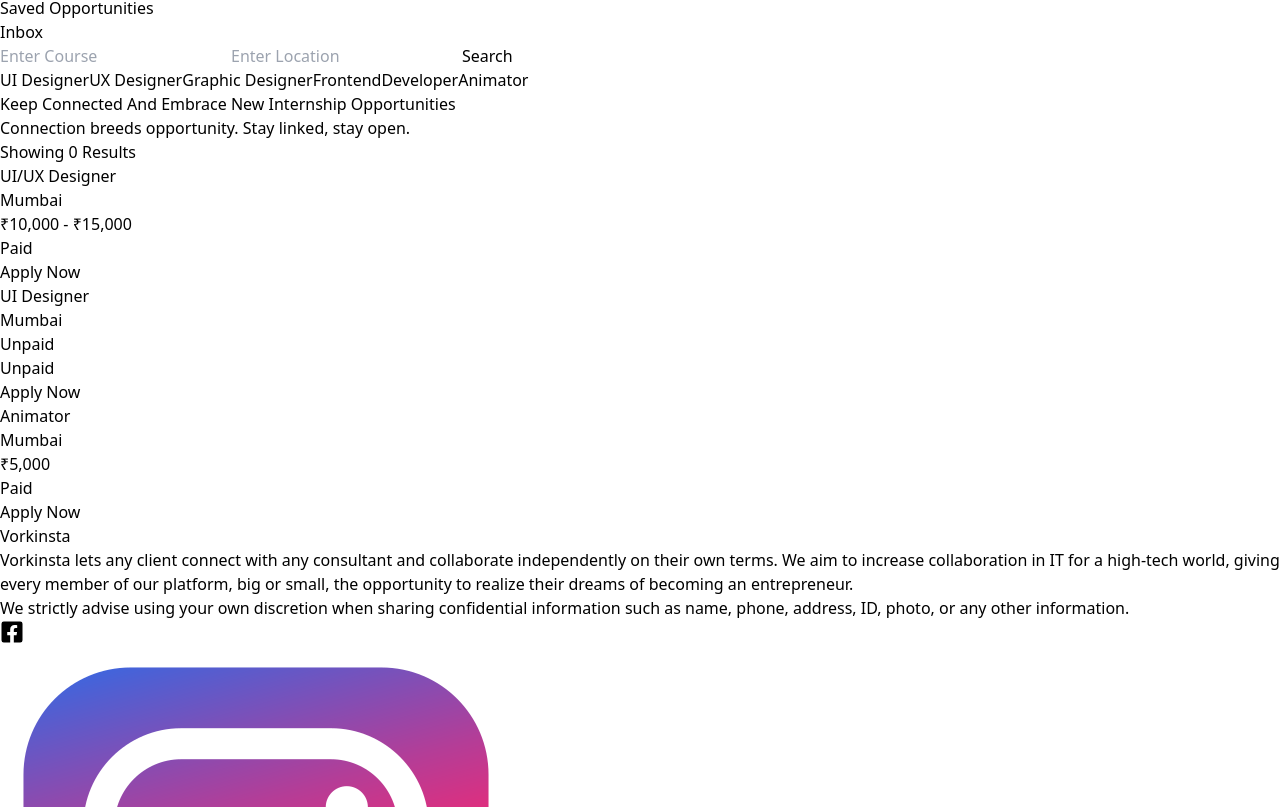
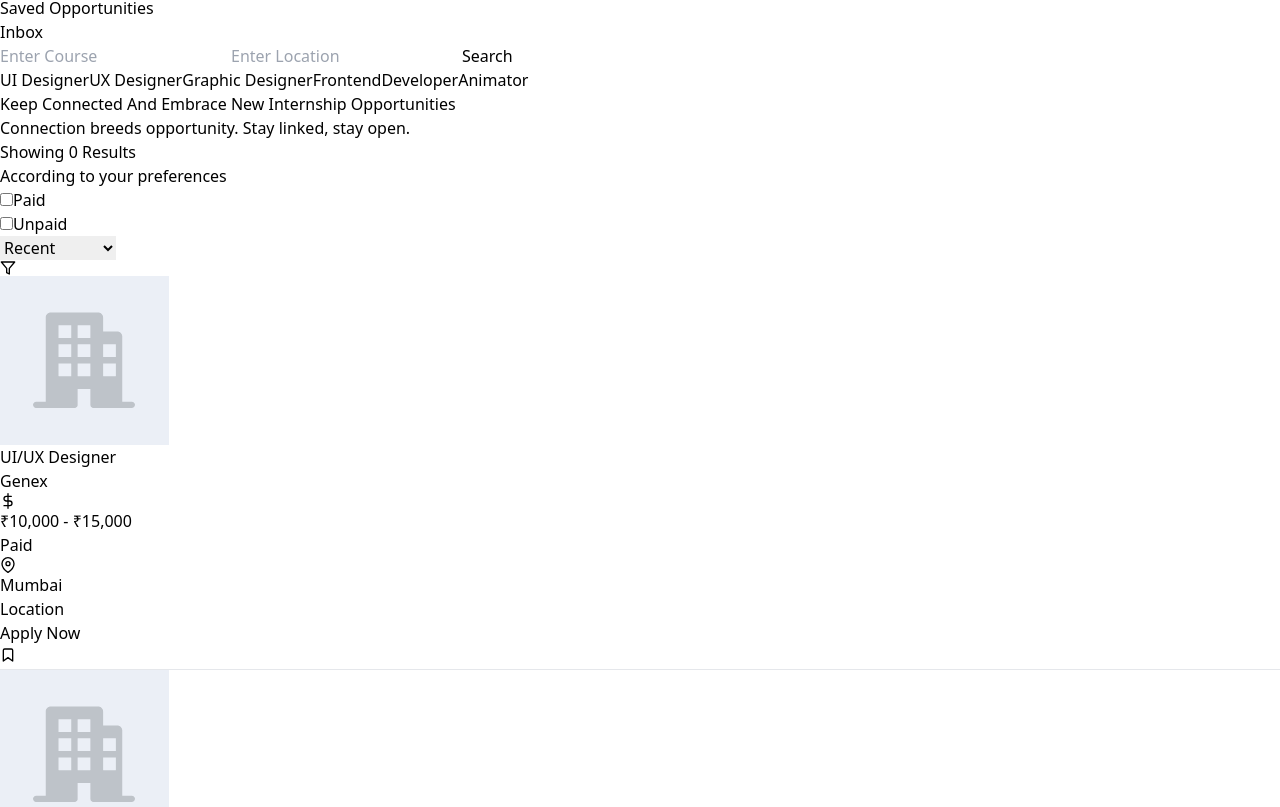
Before and after one commit to sanketmahadik191/Vi-WebDev, a React (Vite) app: page /intern2 in a window 1280 px wide. Shown: the part 733-1540 px from the top of the page. Built offline with nearby package versions, Linux system fonts and the light colour scheme.

Commit message:
vi-intern joblist done

```diff
--- a/src/components/InternHomePage2/JobCard.jsx
+++ b/src/components/InternHomePage2/JobCard.jsx
@@ -1,16 +1,68 @@
+import { FiDollarSign, FiMapPin, FiBookmark } from 'react-icons/fi';
+import img from "../../assets/InternImg.png"
+
 const JobCard = ({ title, salary, location, type }) => {
   return (
-      <div className="bg-white p-4 rounded shadow flex justify-between items-center">
+    <>
+
+
+      {/* bottom div */}
+      <div className='w-full  p-6 flex justify-between items-center'>
+        <div className='flex  w-1/3'>
+          <div className='flex justify-center items-center mx-2'>
+            <img
+              className="w-12 h-12  object-cover rounded-md"
+              src={img} alt="img" />
+          </div>
+          <div className='mx-4'>
+            <h2 className="text-lg sm:text-xl font-bold text-gray-900">{title}</h2>
+            <p className="text-gray-600 text-sm sm:text-base">Genex</p>
+          </div>
+
+        </div>
+        {/* doller */}
+        <div className='flex items-center  w-1/4'>
+          <div >
+            <FiDollarSign className="text-orange-600 bg-gray-100 p-2 rounded text-3xl font-bold w-9 h-9
+         flex items-center justify-center mx-4" />
+
+          </div>
+
+          <div className=' w-2/3'>
+            <p className='font-semibold'>{salary}</p>
+            <span className='text-gray-500 text-sm'>{type}</span>
+          </div>
+        </div>
+
+
+        {/* location */}
+        <div className='flex items-center  w-1/5'>
           <div>
-          <h3 className="font-bold">{title}</h3>
-          <p className="text-gray-600">{location}</p>
+            <FiMapPin className="text-blue-600 bg-gray-100 p-2 rounded text-3xl font-bold w-9 h-9
+         flex items-center justify-center mx-4" />
           </div>
           <div>
-          <p className="text-green-500">{salary}</p>
-          <p>{type}</p>
+            <p className='font-semibold'>{location}</p>
+            <span className='text-gray-500 text-sm'>Location</span>
           </div>
-        <button className="bg-blue-500 text-white py-2 px-4 rounded">Apply Now</button>
         </div>
+
+        <div className='flex gap-8 px-4'>
+          <div >
+            <button className="bg-white font-semibold border border-gray-300 rounded-full px-6 py-2 hover:bg-gray-200 transition">
+              Apply Now
+            </button>
+          </div>
+          <div className='flex items-center'>
+            <button className="bg-white text-black border border-gray-300 rounded-lg p-2 hover:bg-gray-200 transition flex items-center">
+              <FiBookmark className="text-xl" />
+            </button>
+          </div>
+        </div>
+
+      </div>
+      <hr className="border-t-2 border-gray-300 my-2" />
+    </>
   );
 };
 
--- a/src/components/InternHomePage2/JobList.jsx
+++ b/src/components/InternHomePage2/JobList.jsx
@@ -1,22 +1,61 @@
 import JobCard from './JobCard';
+import { FiFilter } from 'react-icons/fi';
 
 const JobList = () => {
   const jobs = [
     { title: 'UI/UX Designer', salary: '₹10,000 - ₹15,000', location: 'Mumbai', type: 'Paid' },
-    { title: 'UI Designer', salary: 'Unpaid', location: 'Mumbai', type: 'Unpaid' },
-    { title: 'Animator', salary: '₹5,000', location: 'Mumbai', type: 'Paid' },
+
+    { title: 'UI Designer', salary: 'Unpaid', location: ' Mumbai ', type: 'Unpaid' },
+    { title: 'Animator', salary: '₹5,000', location: 'pune', type: 'Paid' },
     // Add more jobs here
   ];
 
   return (
-    <div className="bg-gray-50 p-6">
-      <h2 className="font-bold text-xl mb-4">Showing 0 Results</h2>
-      <div className="space-y-4">
+    <>
+
+      <div className="bg-white shadow-lg rounded-lg border mt-4 ">
+        {/* top div */}
+        <div className="flex items-center  p-6 rounded-t-lg justify-between bg-cyan-100 ">
+          <div className=' pr-6'>
+            <h2 className="text-lg font-bold"> Showing <span> 0 </span> Results</h2>
+            <p>According to your preferences</p>
+          </div>
+          <div className="flex items-center gap-5 ">
+
+            <div className="flex items-center gap-2 ">
+              <input type="checkbox" id="paid" className="w-3 h-3" />
+              <label htmlFor="paid" className="text-lg text-pink-600 font-semibold">Paid</label>
+            </div>
+
+            <div className="flex items-center gap-2 ">
+              <input type="checkbox" id="unpaid" className="w-3 h-3" />
+              <label htmlFor="unpaid" className="text-lg font-semibold text-pink-600">Unpaid</label>
+            </div>
+
+            <div>
+              <select className="border border-gray-300 rounded-lg p-2 text-md ml-12">
+                <option value="recent">Recent</option>
+                <option value="oldest">Oldest</option>
+                <option value="most_viewed">Most Viewed</option>
+              </select>
+            </div>
+
+            <div>
+              <FiFilter className="text-gray-600 text-xl cursor-pointer mx-2" />
+            </div>
+
+          </div>
+
+        </div>
+
         {jobs.map((job, index) => (
           <JobCard key={index} {...job} />
         ))}
+
+
       </div>
-    </div>
+
+    </>
   );
 };
 
```
Lines whose indentation alone changed are shown as unchanged.
